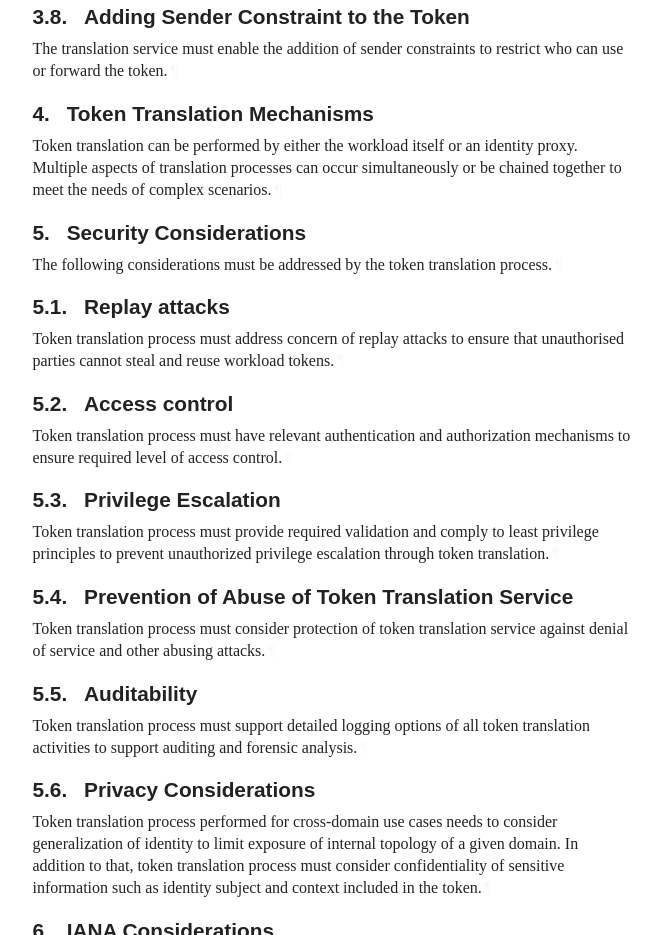
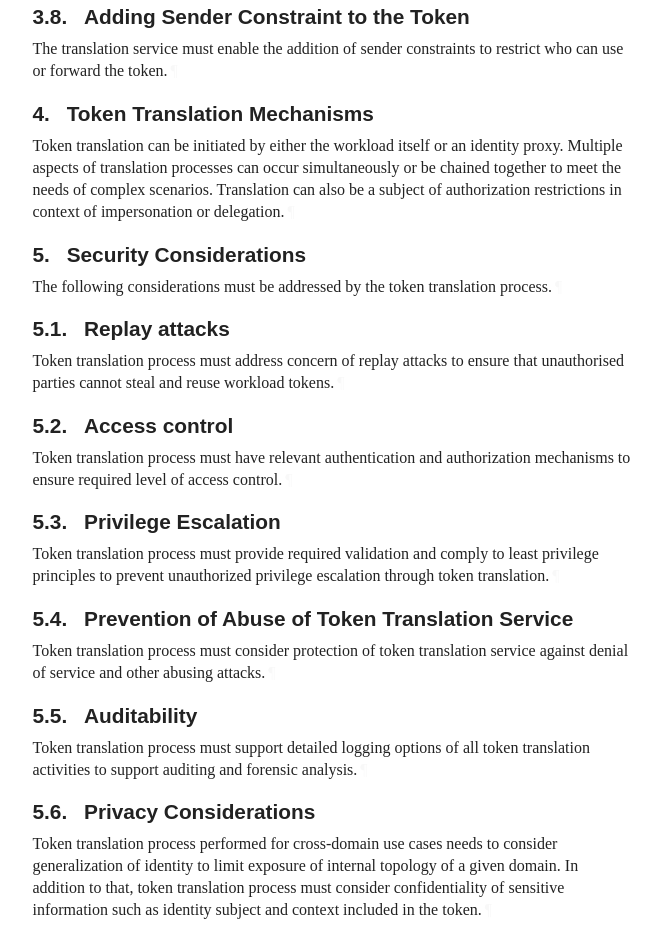
Before and after one commit to yaroslavros/wimse-tokentranslation-requirements, a plain HTML site: page draft-rosomakho-wimse-tokentranslation-requirements.html in a window 1280 px wide. Shown: the part 2208-3143 px from the top of the page, without its empty margins (92-753 px from the left). Drawn offline with Linux system fonts and the light colour scheme; a web font is replaced by a local one.

Commit message:
Script updating gh-pages from e771d23. [ci skip]

```diff
--- a/draft-rosomakho-wimse-tokentranslation-requirements.html
+++ b/draft-rosomakho-wimse-tokentranslation-requirements.html
@@ -1309,7 +1309,8 @@ appear in all capitals, as shown here.<a href="#section-2-1" class="pilcrow">¶<
       <h2 id="name-token-translation-mechanism">
 <a href="#section-4" class="section-number selfRef">4. </a><a href="#name-token-translation-mechanism" class="section-name selfRef">Token Translation Mechanisms</a>
       </h2>
-<p id="section-4-1">Token translation can be performed by either the workload itself or an identity proxy. Multiple aspects of translation processes can occur simultaneously or be chained together to meet the needs of complex scenarios.<a href="#section-4-1" class="pilcrow">¶</a></p>
+<p id="section-4-1">Token translation can be initiated by either the workload itself or an identity proxy. Multiple aspects of translation processes can occur simultaneously or be chained together to meet the needs of complex scenarios.
+Translation can also be a subject of authorization restrictions in context of impersonation or delegation.<a href="#section-4-1" class="pilcrow">¶</a></p>
 </section>
 </div>
 <div id="security-considerations">
```
Also changed, not shown: index.html (+1 -1 lines), draft-rosomakho-wimse-tokentranslation-requirements.txt.
